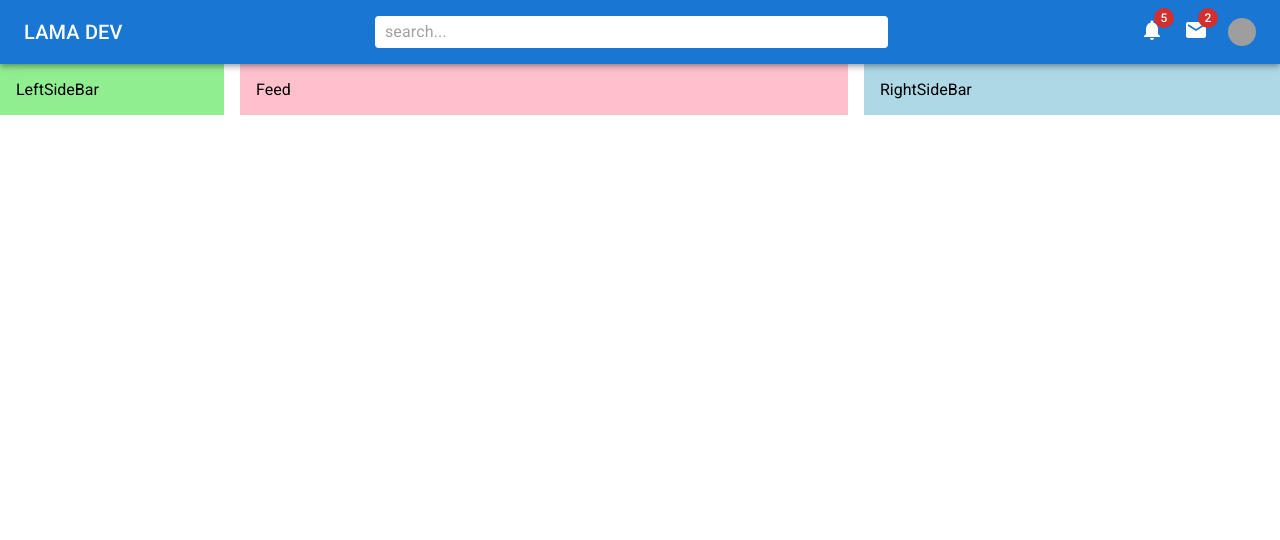
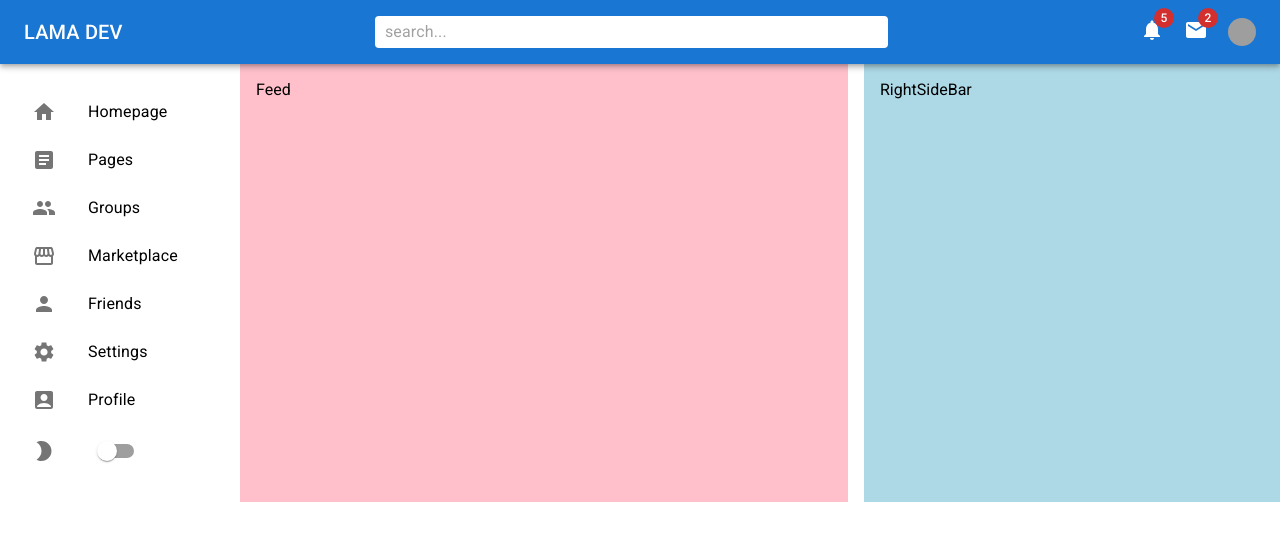
Before and after one commit to Marah-Odeh/SocialMedia-MaterialUI-Design, a React (Create React App) app: page / in a window 1280 px wide. Shown: the top 540 px of the page. Built offline with nearby package versions, Linux system fonts and the light colour scheme; grey boxes are pictures that could not be loaded.

Commit message:
Left Side Bar components

```diff
--- a/src/components/LeftSideBar/LeftSideBar.js
+++ b/src/components/LeftSideBar/LeftSideBar.js
@@ -1,15 +1,40 @@
-import { Box } from "@mui/material";
-import React from "react";
+import {
+  Box,
+  List,
+  ListItem,
+  ListItemButton,
+  ListItemIcon,
+  ListItemText,
+  Switch,
+} from "@mui/material";
+import React, { useState } from "react";
+import { ListDetails } from "./ListDetails";
 
 const LeftSideBar = () => {
+  const [mode, setMode] = useState("light");
   return (
-    <Box
-      flex={1}
-      p={2}
-      bgcolor={"lightgreen"}
-      sx={{ display: { xs: "none", sm: "block" } }}
-    >
-      LeftSideBar
+    <Box flex={1} p={2} sx={{ display: { xs: "none", sm: "block" } }}>
+      <List>
+        {ListDetails.map((item, index) => {
+          const { hrefTag, icon, text } = item;
+          return (
+            <ListItem key={index} disablePadding>
+              <ListItemButton component="a" href={hrefTag}>
+                <ListItemIcon>{icon}</ListItemIcon>
+                {text !== "mode" ? (
+                  <ListItemText primary={text} />
+                ) : (
+                  <Switch
+                    onChange={(e) =>
+                      setMode(mode === "light" ? "dark" : "light")
+                    }
+                  />
+                )}
+              </ListItemButton>
+            </ListItem>
+          );
+        })}
+      </List>
     </Box>
   );
 };
--- /dev/null
+++ b/src/components/LeftSideBar/ListDetails.js
@@ -0,0 +1,20 @@
+import {
+  AccountBox,
+  Article,
+  Group,
+  Home,
+  Person,
+  Settings,
+  Storefront,
+  ModeNight
+} from "@mui/icons-material";
+export const ListDetails = [
+  { hrefTag: "#home", icon: <Home />, text: "Homepage" },
+  { hrefTag: "#pages", icon: <Article />, text: "Pages" },
+  { hrefTag: "#groups", icon: <Group />, text: "Groups" },
+  { hrefTag: "#market", icon: <Storefront />, text: "Marketplace" },
+  { hrefTag: "#friends", icon: <Person />, text: "Friends" },
+  { hrefTag: "#settings", icon: <Settings />, text: "Settings" },
+  { hrefTag: "#profile", icon: <AccountBox />, text: "Profile" },
+  { hrefTag: "#mode", icon: <ModeNight />, text: "mode" },
+];
```
